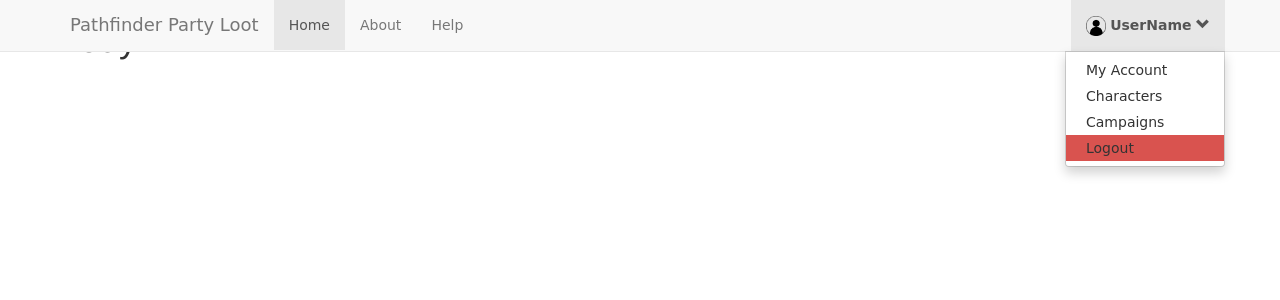
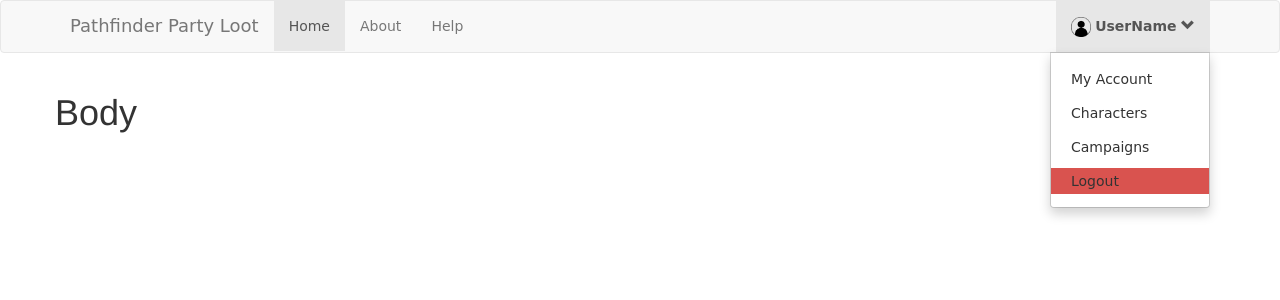
Before and after one commit to djbaumann/party-loot, a Flask app: page /welcomepage in a window 1280 px wide, after a click on "UserName". Shown: the top 300 px of the page. Run offline with Flask 2, Linux system fonts and the light colour scheme; some libraries are stand-ins or nearby versions; some web fonts are replaced.

Commit message:
unfix navbar to top

```diff
--- a/templates/header.html
+++ b/templates/header.html
@@ -13,7 +13,7 @@
 </head>
 
 <body>
-    <div class="navbar navbar-default navbar-fixed-top">
+    <div class="navbar navbar-default">
         <div class="container">
             <div class="navbar-header">
                 <button type="button" class="navbar-toggle" data-toggle="collapse" data-target=".navbar-collapse">
@@ -38,6 +38,18 @@
                         <a href="#">Donate</a>
                     </li> -->
                 </ul>
+                <!-- idea if user is logged out:
+                        <ul class="nav navbar-nav navbar-right">
+                            <li>
+                                <a href="#">
+                                    <span class="glyphicon glyphicon-user"></span> Sign Up</a>
+                            </li>
+                            <li>
+                                <a href="#">
+                                    <span class="glyphicon glyphicon-log-in"></span> Login</a>
+                            </li>
+                        </ul>
+                    -->
                 <ul class="nav navbar-nav navbar-right">
                     <li class="dropdown">
                         <a href="#" class="dropdown-toggle" data-toggle="dropdown">
@@ -48,17 +60,17 @@
                         <ul class="dropdown-menu">
                             <!-- needs to dynamically change based on user login status -->
                             <li>
-                                <a href="#" type="button" class="btn-default">My Account</a>
+                                <a href="#" type="button" class="btn-default navbar-btn">My Account</a>
                             </li>
                             <li>
-                                <a href="#" type="button" class="btn-default">Characters</a>
+                                <a href="#" type="button" class="btn-default navbar-btn">Characters</a>
                             </li>
                             <!-- maybe rename campaigns to someting more fitting -->
                             <li>
-                                <a href="#" type="button" class="btn-default">Campaigns</a>
+                                <a href="#" type="button" class="btn-default navbar-btn">Campaigns</a>
                             </li>
                             <li>
-                                <a href="#" type="button" class="btn-danger">Logout</a>
+                                <a href="#" type="button" class="btn-danger navbar-btn">Logout</a>
                             </li>
                         </ul>
                     </li>
```
